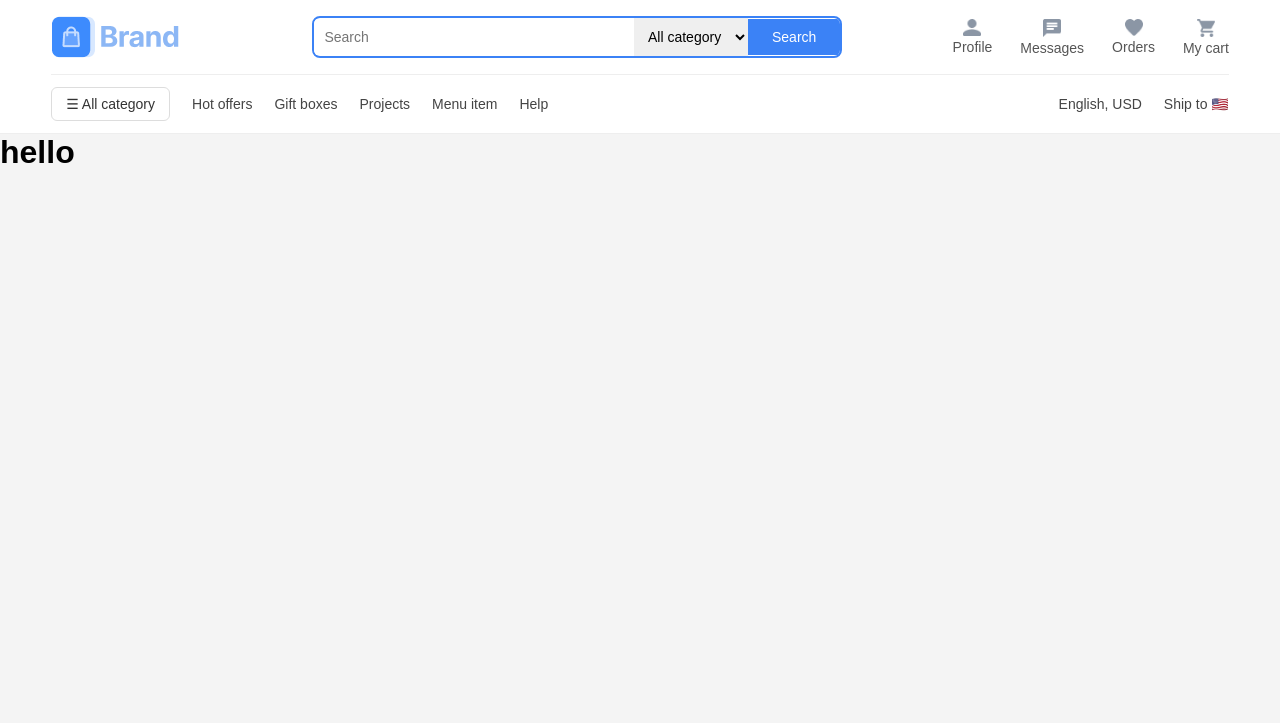
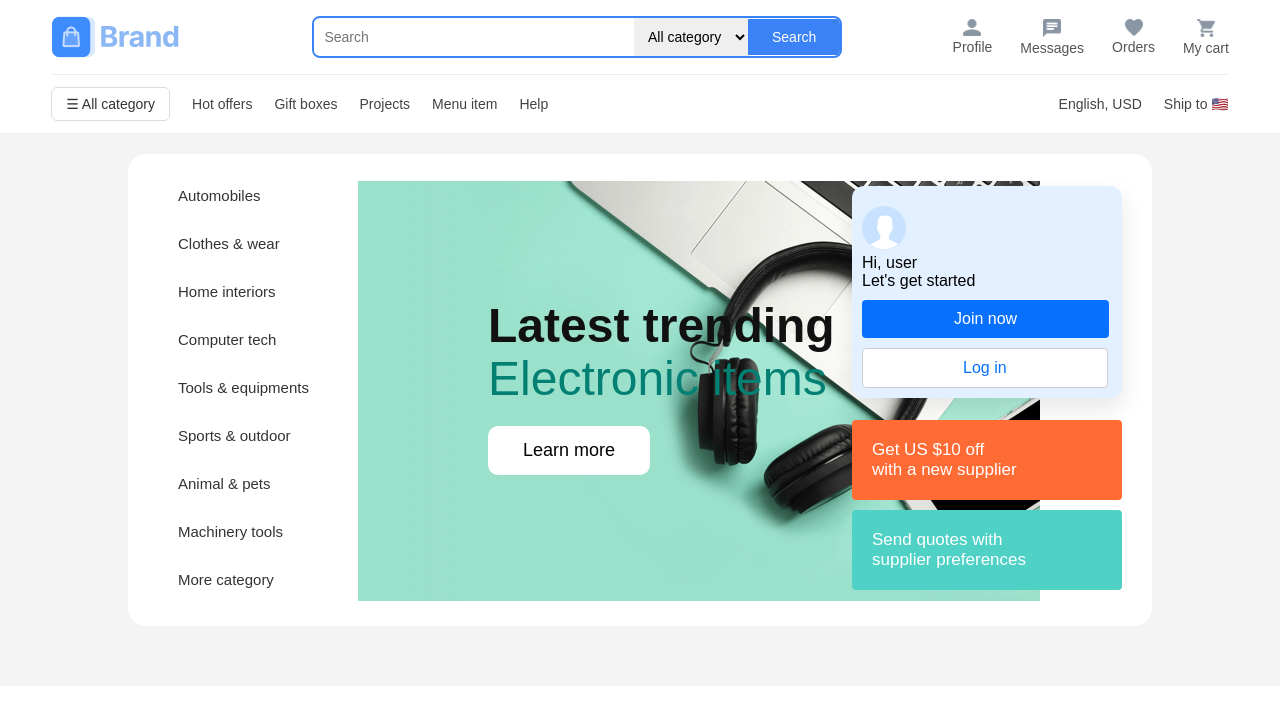
Before and after one commit to NoushinIbrahim/ecommerce-frontend-design, a plain HTML site: page index.html in a window 1280 px wide. Shown: the top 723 px of the page. Drawn offline with Linux system fonts and the light colour scheme.

Commit message:
completed hero section

```diff
--- /dev/null
+++ b/css/home.css
@@ -0,0 +1,211 @@
+/* HERO SECTION */
+.hero {
+  margin-top: 20px;
+  border-radius: 18px;
+  overflow: hidden;
+  padding-top: 5px;
+  padding-bottom: 10px;
+  height: 40%;
+  position: relative;
+  background: #ffffff;
+  display: grid;
+  grid-template-columns: 250px auto 250px;
+  align-items: center;
+
+  background-image: url("/images/banner.png");
+  position: relative;
+  width: 80%;
+    background-position: center;
+    background-repeat: no-repeat;
+    padding-left: 20px;
+
+
+}
+
+.hero-bg{
+  width: 110%;
+}
+
+
+/* LEFT CATEGORY MENU */
+.hero-categories {
+  margin-top: 10px;
+  margin-bottom: 10px;
+  background: #fff;
+  height: 100%;
+  padding-left: 20px;
+  padding-right: 20px;
+  border-radius: 12px;
+  display: flex;
+  flex-direction: column;
+  gap: 15px;
+  padding-top: 20px;
+  margin-right: 40px;
+}
+
+.hero-categories a {
+  color: #333;
+  font-size: 15px;
+  text-decoration: none;
+  padding: 8px 10px;
+  border-radius: 6px;
+  transition: 0.3s;
+}
+
+.hero-categories a:hover {
+  background: #e6f5f0;
+  font-weight: 600;
+}
+
+/* MIDDLE CONTENT */
+.hero-content {
+  position: relative;
+  background-image: url("images/hero/")
+}
+
+.hero-content img {
+  position: absolute;
+  right: 0;
+  bottom: 0;
+  width: 500px;
+}
+
+.hero-content h1 {
+  font-size: 48px;
+  font-weight: 700;
+  line-height: 1.1;
+  padding-left: 90px;
+  color: #111;
+  margin-bottom: 20px;
+}
+
+.hero-content span {
+  color: #028073;
+  font-weight: 500;
+}
+
+/* BUTTON */
+.btn-primary {
+  background: #ffffff;
+  color: #000000;
+  padding: 14px 35px;
+  border-radius: 10px;
+  border: none;
+  font-size: 18px;
+  cursor: pointer;
+  margin-left: 90px;
+}
+
+.btn-primary:hover {
+  background: #095bcc;
+}
+
+/* DEALS BOX */
+.deals-timer {
+  background: #fff;
+  padding: 15px;
+  border-radius: 12px;
+  text-align: center;
+  width: 200px;
+  position: absolute;
+  left: 20px;
+  bottom: 20px;
+  box-shadow: 0 8px 20px rgba(0,0,0,0.08);
+}
+
+/* RIGHT POPUPS */
+
+
+.preferences-box {
+  background: #fff;
+  padding-top: 20px;
+  padding-bottom: 20px;
+  width: 200px;
+  padding-left: 20px;
+  font-size: 17px;
+  padding-right: 20px;
+  border-radius: 4px;
+  font-weight: 300;
+}
+.offer-box{
+  padding-top: 20px;
+  padding-bottom: 20px;
+  width: 200px;
+  padding-left: 20px;
+  font-size: 17px;
+  padding-right: 50px;
+  border-radius: 4px;
+  font-weight: 300;
+}
+
+.popup-box {
+  background: #e3f0ff;
+
+  box-shadow: 0 10px 25px rgba(0,0,0,0.1);
+  border-radius: 12px;
+  align-items:flex-start;
+  justify-content: start;
+
+  padding-top: 20px;
+  padding-left: 10px;
+  padding-right: 10px;
+
+
+  margin-left: -50px;
+  width: 270px;
+  margin-bottom: 12px;
+}
+.pop-img{
+align-items: flex-start;
+justify-content: start;
+}
+.btn-primary1{
+
+  font-size: 16px;
+  font-weight: 500;
+  padding: 10px 92px;
+  margin-top: 10px;
+
+  background-color: #0770ff;
+  border: none;
+  color: white;
+  border-radius: 4px;
+  cursor: pointer;
+
+}
+.login-btn{
+  font-size: 16px;
+  font-weight: 500;
+  padding: 10px 100px;
+  margin-top: 10px;
+  background-color: #ffffff;
+  border: solid 1px;
+  border-color: #cccccc;
+  color: #0770ff;
+  border-radius: 4px;
+  margin-bottom: 10px;
+  cursor: pointer;
+}
+
+.offer-box {
+  background: #ff6b35;
+  color: #fff;
+  width: 270px;
+  margin-left: -50px;
+
+}
+
+.preferences-box {
+  background: #4fd1c5;
+  color: #fff;
+  width: 270px;
+  margin-left: -50px;
+}
+
+.hero-right {
+  text-align: start;
+  display: flex;
+
+  flex-direction: column;
+  gap: 10px;
+}
--- a/index.html
+++ b/index.html
@@ -5,6 +5,7 @@
     <meta name="viewport" content="width=device-width, initial-scale=1.0">
     <title>Document</title>
     <link rel="stylesheet" href="/css/style.css">
+    <link rel="stylesheet" href="/css/home.css">
 </head>
 <body>
     <header class="header">
@@ -49,13 +50,49 @@
 </header>
 
 
+<section class="hero container">
+
+  <!-- LEFT CATEGORY -->
+  <div class="hero-categories">
+    <a href="#">Automobiles</a>
+    <a href="#">Clothes & wear</a>
+    <a href="#">Home interiors</a>
+    <a href="#">Computer tech</a>
+    <a href="#">Tools & equipments</a>
+    <a href="#">Sports & outdoor</a>
+    <a href="#">Animal & pets</a>
+    <a href="#">Machinery tools</a>
+    <a href="#">More category</a>
+  </div>
+
+  <!-- MIDDLE Hero Content -->
+  <div class="hero-content">
+    <div class="hero-bg">
 
 
-<div>
-  <div>
-    <h1 class="h">hello</h1>
+      <h1>Latest trending<br><span>Electronic items</span></h1>
+      <button class="btn-primary">Learn more</button>
+    </div>
+
   </div>
-</div>
+
+  <!-- RIGHT Popup Boxes -->
+  <div class="hero-right">
+     <div class="popup-box">
+      <img class="pop-img" src="images/Avatar.png" alt="">
+       <p> Hi, user<br>Let's get started</p>
+       <button class="btn-primary1">Join now</button>
+       <button class="login-btn">Log in</button>
+     </div>
+     <div class="offer-box">Get US $10 off<br>with a new supplier</div>
+     <div class="preferences-box">Send quotes with<br>supplier preferences</div>
+  </div>
+
+</section>
+
+
+
+
 
 
 
```
Also changed, not shown: css/products.css (added, +63 -0 lines), products.html (added, +65 -0 lines), images/Avatar.png (added), images/Canoncamreras.png (added), images/Headphones.png (added), images/banner.png (added), images/camera.png (added), images/laptop.png (added).
